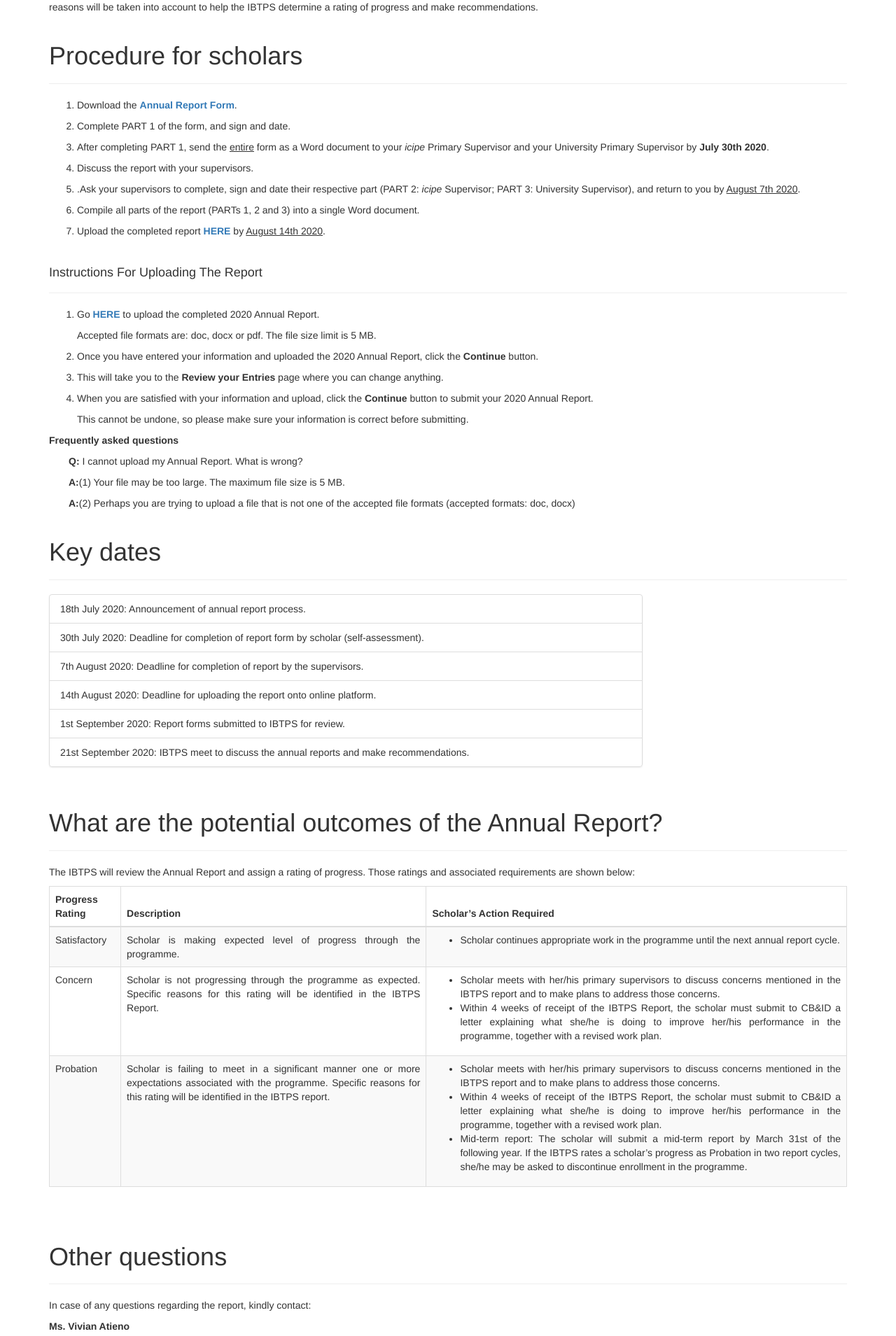
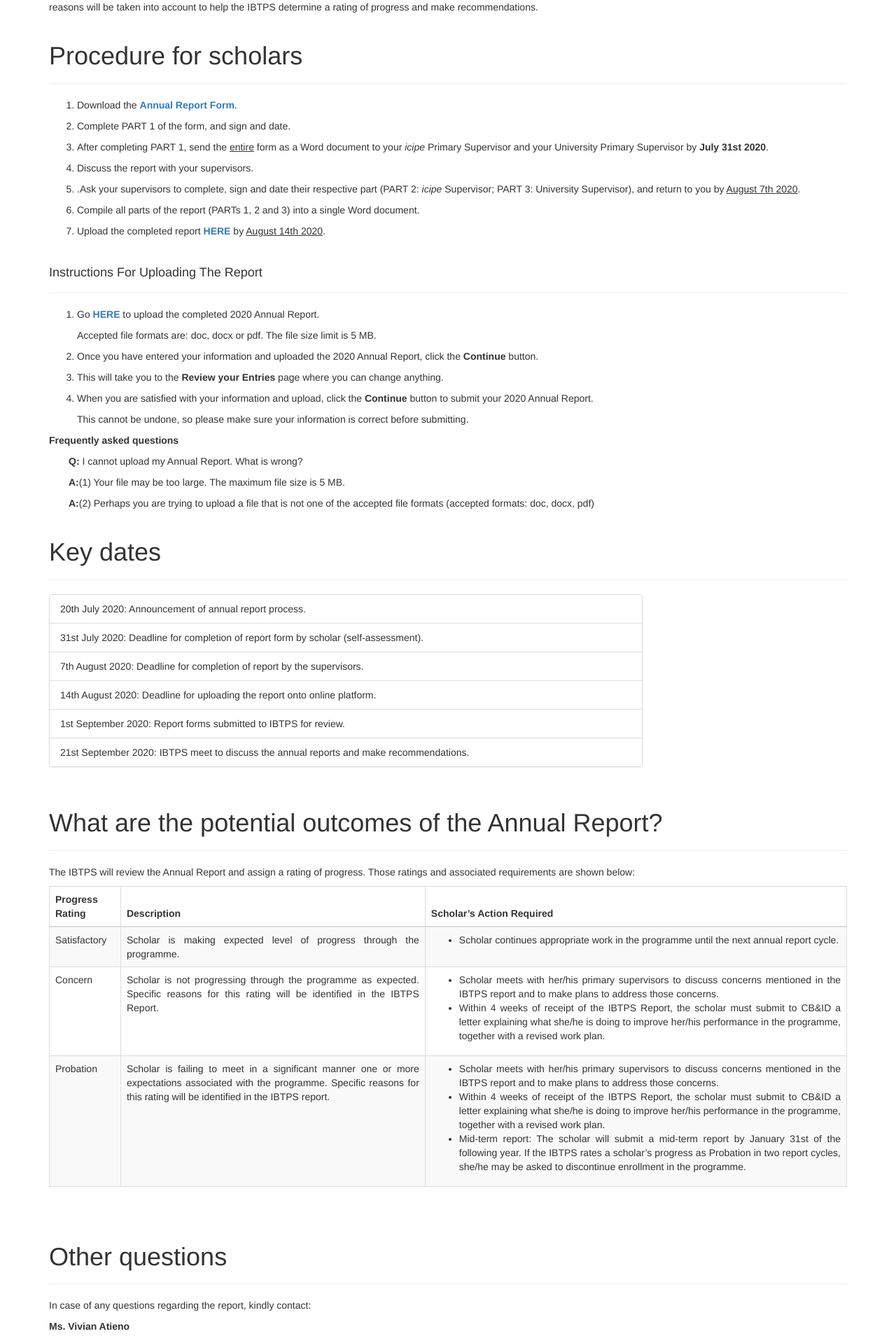
Before and after one commit to ramojo/msc_annual_report_2020, a PHP site: page / in a window 1280 px wide. Shown: the part 606-2515 px from the top of the page at 70% size. Run offline with PHP 8.4, Linux system fonts and the light colour scheme; some libraries are stand-ins or nearby versions.

Commit message:
More edits from Rob

```diff
--- a/index.php
+++ b/index.php
@@ -196,7 +196,7 @@ div.copyright {
 <!--					<h1>MSc Annual Report</h1>-->
 			<p>All icipe MSc scholars who have not yet successfully defended their thesis must prepare an annual report. The purpose of the report is to assess progress through the programme in relation to clearly articulated expectations and milestones, and give scholars feedback on their progress.</p>
 
-			<p>You can download an Annual Report Form here: <a href="http://cbid.icipe.org/apps/msc_annual_report_2020/resources/MSc_icipe_Annual_Report_Form_2020.docx
+			<p>You can download an Annual Report Form here: <a href="http://cbid.icipe.org/apps/msc_annual_report_2020/resources/MSc_icipe_Annual_Report_Form_2020_RS1.docx
 "><b>Annual Report Form</b></a><p>
 
 			<p>The form consists of three parts. Part 1 is to be completed by the MSc Scholar; Part 2 by the Primary icipe Supervisor; and Part 3 by the Primary University Supervisor.</p>
@@ -215,9 +215,9 @@ div.copyright {
 </div>
 
 	<ol>
-				<li><p>Download the <a href="http://cbid.icipe.org/apps/msc_annual_report_2020/resources/MSc_icipe_Annual_Report_Form_2020.docx"><b> Annual Report Form</b></a>.</p></li>
+				<li><p>Download the <a href="http://cbid.icipe.org/apps/msc_annual_report_2020/resources/MSc_icipe_Annual_Report_Form_2020_RS1.docx"><b> Annual Report Form</b></a>.</p></li>
 				<li><p>Complete PART 1 of the form, and sign and date.</p></li>
-				<li><p>After completing PART 1, send the <u>entire</u> form as a Word document to your <em>icipe</em> Primary Supervisor and your University Primary Supervisor by <b>July 30th 2020</b>.</p></li>
+				<li><p>After completing PART 1, send the <u>entire</u> form as a Word document to your <em>icipe</em> Primary Supervisor and your University Primary Supervisor by <b>July 31st 2020</b>.</p></li>
 				<li><p>Discuss the report with your supervisors.</p></li>
 				<li><p>.Ask your supervisors to complete, sign and date their respective part (PART 2: <em>icipe</em> Supervisor; PART 3: University Supervisor), and return to you by <u>August 7th 2020</u>. </p></li>
 				<li><p>Compile all parts of the report (PARTs 1, 2 and 3) into a single Word document.</p></li>
@@ -244,7 +244,7 @@ div.copyright {
 		<p style="padding-left:2em"><b>Q:</b> I cannot upload my Annual Report. What is wrong?</p>
 
 					<p style="padding-left:2em"><b>A:</b>(1) Your file may be too large. The maximum file size is 5 MB.</p>
-					<p style="padding-left:2em"><b>A:</b>(2) Perhaps you are trying to upload a file that is not one of the accepted file formats (accepted formats: doc, docx)</p>
+					<p style="padding-left:2em"><b>A:</b>(2) Perhaps you are trying to upload a file that is not one of the accepted file formats (accepted formats: doc, docx, pdf)</p>
 
 
 
@@ -254,9 +254,9 @@ div.copyright {
 <div class="row" style="center">
         <div class="col-sm-9">
           <ul class="list-group">
-			<li class="list-group-item">18th July 2020: Announcement of annual report process.</li>
+			<li class="list-group-item">20th July 2020: Announcement of annual report process.</li>
 
-			<li class="list-group-item">30th July 2020: Deadline for completion of report form by scholar (self-assessment).</li>
+			<li class="list-group-item">31st July 2020: Deadline for completion of report form by scholar (self-assessment).</li>
 
 			<li class="list-group-item">7th August 2020: Deadline for completion of report by the supervisors.</li>
 
@@ -303,7 +303,7 @@ div.copyright {
                 <td>Scholar is failing to meet in a significant manner one or more expectations associated with the programme. Specific reasons for this rating will be identified in the IBTPS report.</td>
                 <td><ul><li>Scholar meets with her/his primary supervisors to discuss concerns mentioned in the IBTPS report and to make plans to address those concerns.</li>
                 <li>Within 4 weeks of receipt of the IBTPS Report, the scholar must submit to CB&ID a letter explaining what she/he is doing to improve her/his performance in the programme, together with a revised work plan.</li>
-                <li>Mid-term report: The scholar will submit a mid-term report by March 31st of the following year. If the IBTPS rates a scholar’s progress as Probation in two report cycles, she/he may be asked to discontinue enrollment in the programme.</li></ul></td>
+                <li>Mid-term report: The scholar will submit a mid-term report by January 31st of the following year. If the IBTPS rates a scholar’s progress as Probation in two report cycles, she/he may be asked to discontinue enrollment in the programme.</li></ul></td>
               </tr>
             </tbody>
           </table>
```
Also changed, not shown: 3 other files.
